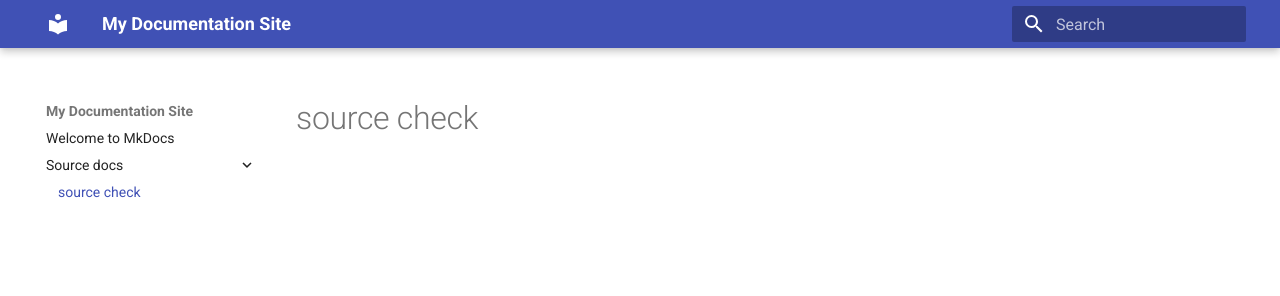
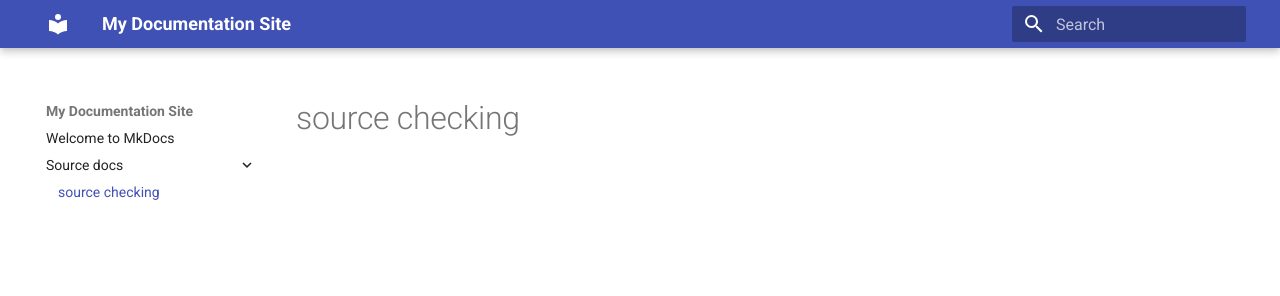
Before and after one commit to surya-kodeti/source, an MkDocs documentation site: the page built from docs/source_docs/README.md, in a window 1280 px wide. Shown: the top 296 px of the page. Built offline with MkDocs 1.6.1 and Material for MkDocs 9.7.7, drawn with Linux system fonts in a browser that asks for light colours.

Commit message:
Add/update markdown files from surya-kodeti/source to _docs

```diff
--- a/docs/source_docs/README.md
+++ b/docs/source_docs/README.md
@@ -1 +1 @@
-# source check
+# source checking
```
